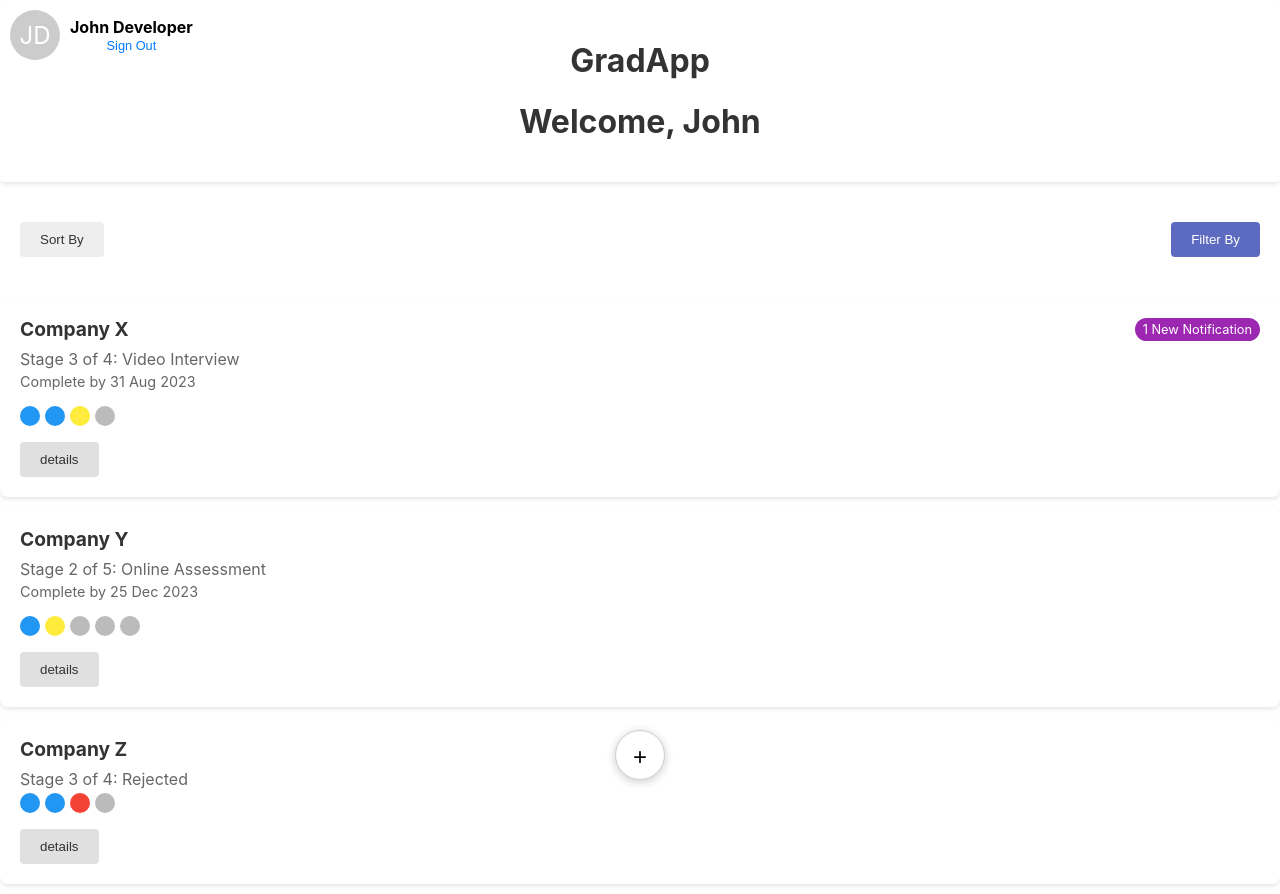
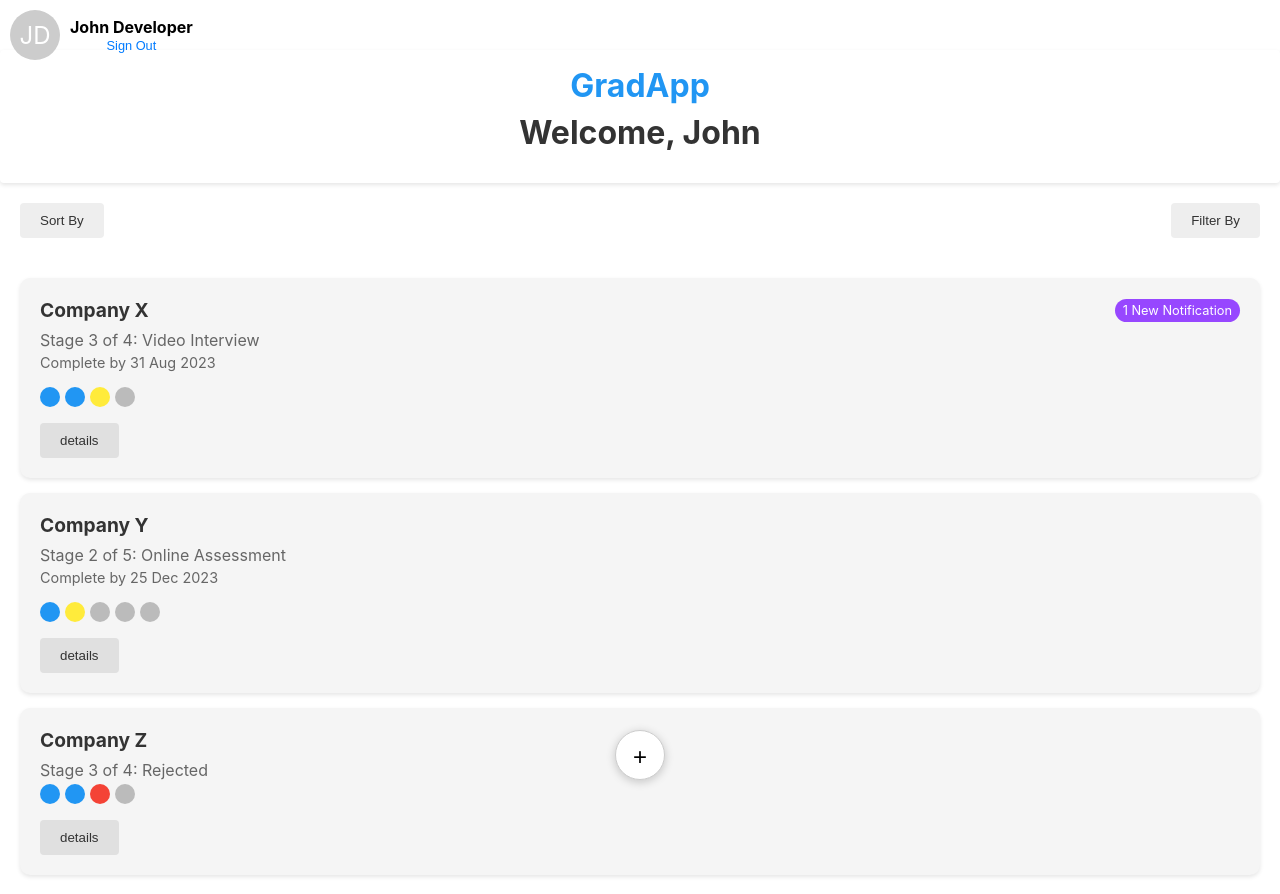
Before and after one commit to CodeBear117/GradApp, a React (Create React App) app: page / in a window 1280 px wide. Built offline with nearby package versions, Linux system fonts and the light colour scheme.

Commit message:
add basic styling consistent with Figma mockup

```diff
--- a/src/components/WelcomeBanner.js
+++ b/src/components/WelcomeBanner.js
@@ -4,7 +4,7 @@ import styles from './styles/WelcomeBanner.module.css';
 function WelcomeBanner( {firstName} ) {
   return (
     <div className={styles.welcomeBanner}>
-      <h1>GradApp</h1>
+      <h1 className={styles.appTitle}>GradApp</h1>
       <h1>Welcome, {firstName}</h1>
     </div>
   );
--- a/src/components/styles/AddApplicationForm.module.css
+++ b/src/components/styles/AddApplicationForm.module.css
@@ -69,5 +69,5 @@
 
 /* Style for the input focus */
 .input:focus {
-  border-bottom: 2px solid #6200ea; /* Highlight the bottom border on focus */
+  border-bottom: 2px solid #9747FF; /* Highlight the bottom border on focus */
 }
--- a/src/components/styles/ApplicationItem.module.css
+++ b/src/components/styles/ApplicationItem.module.css
@@ -1,8 +1,10 @@
 .applicationItem {
-    background-color: #ffffff;
+    background-color: #F5F5F5;
     padding: 20px;
-    margin-bottom: 10px;
-    border-radius: 8px;
+    margin-left: 20px;
+    margin-right: 20px;
+    margin-bottom: 15px;
+    border-radius: 10px;
     box-shadow: 0 2px 4px rgba(0, 0, 0, 0.1);
     display: flex;
     flex-direction: column;
@@ -23,7 +25,7 @@
   }
 
   .notification {
-    background-color: #9c27b0; /* Purple color */
+    background-color: #9747FF; /* Purple color */
     color: white;
     padding: 4px 8px;
     border-radius: 12px;
--- a/src/components/styles/SortFilterBar.module.css
+++ b/src/components/styles/SortFilterBar.module.css
@@ -6,8 +6,8 @@
   }
 
   .button {
-    background-color: #5c6bc0;
-    color: white;
+    background-color: #EEEEEE;
+    color: #333;
     border: none;
     padding: 10px 20px;
     border-radius: 4px;
@@ -16,15 +16,15 @@
   }
 
   .button:hover {
-    background-color: #3949ab;
+    background-color: #E0E0E0;
   }
 
   /* Assuming you might have secondary buttons for sorting options */
   .button.secondary {
-    background-color: #eeeeee;
+    background-color: #EEEEEE;
     color: #333;
   }
 
   .button.secondary:hover {
-    background-color: #e0e0e0;
+    background-color: #E0E0E0;
   }
--- a/src/components/styles/WelcomeBanner.module.css
+++ b/src/components/styles/WelcomeBanner.module.css
@@ -1,9 +1,15 @@
 .welcomeBanner {
     background-color: #fff;
     color: #333;
-    padding: 20px;
+    padding: 10px;
     text-align: center;
     border-radius: 4px;
+    margin-top: 50px;
     box-shadow: 0 2px 4px rgba(0, 0, 0, 0.1);
-    margin-bottom: 20px;
   }
+
+  .appTitle {
+    color: #2196F3;
+    line-height: 10px;
+
+  }
```
